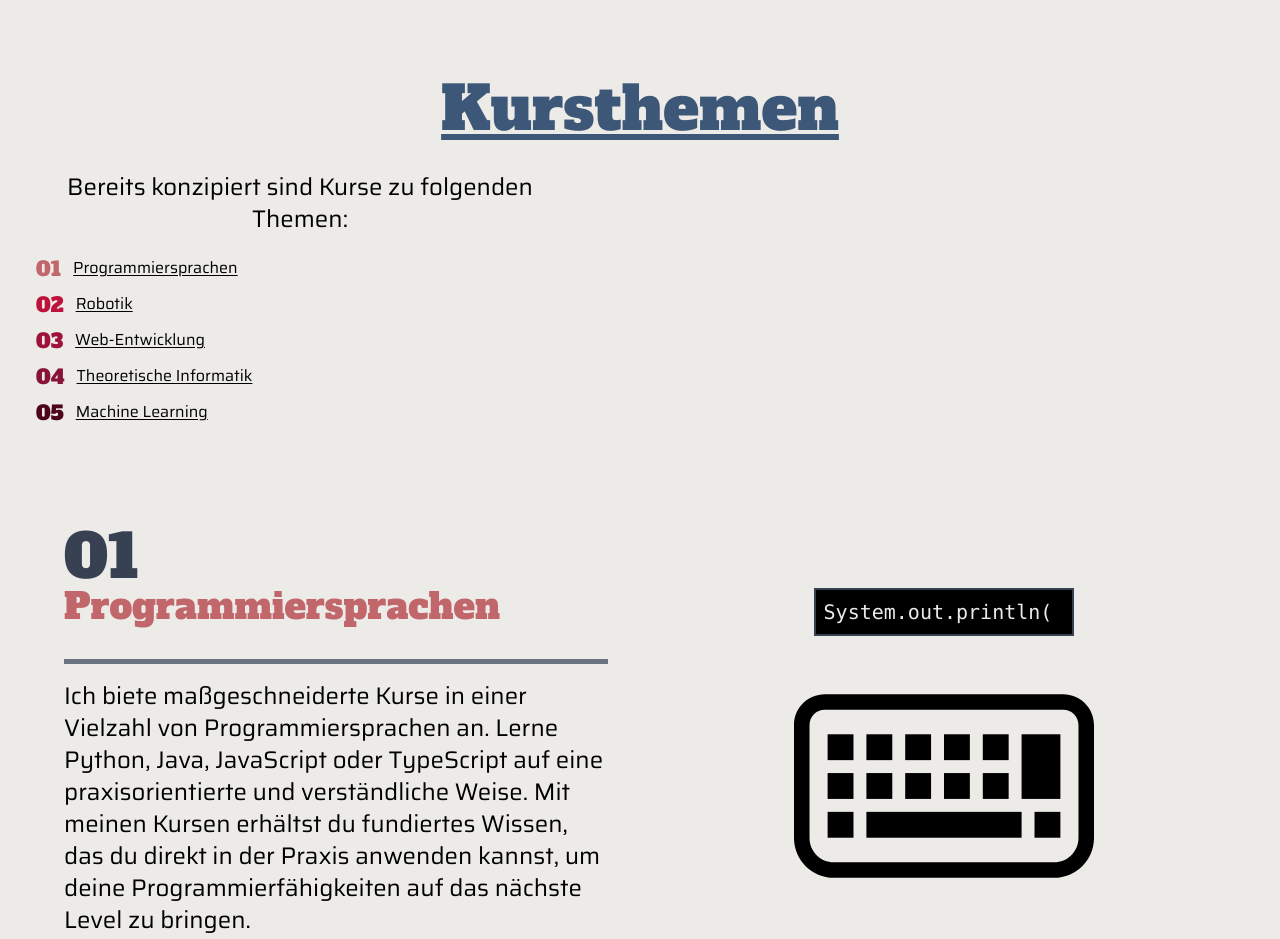
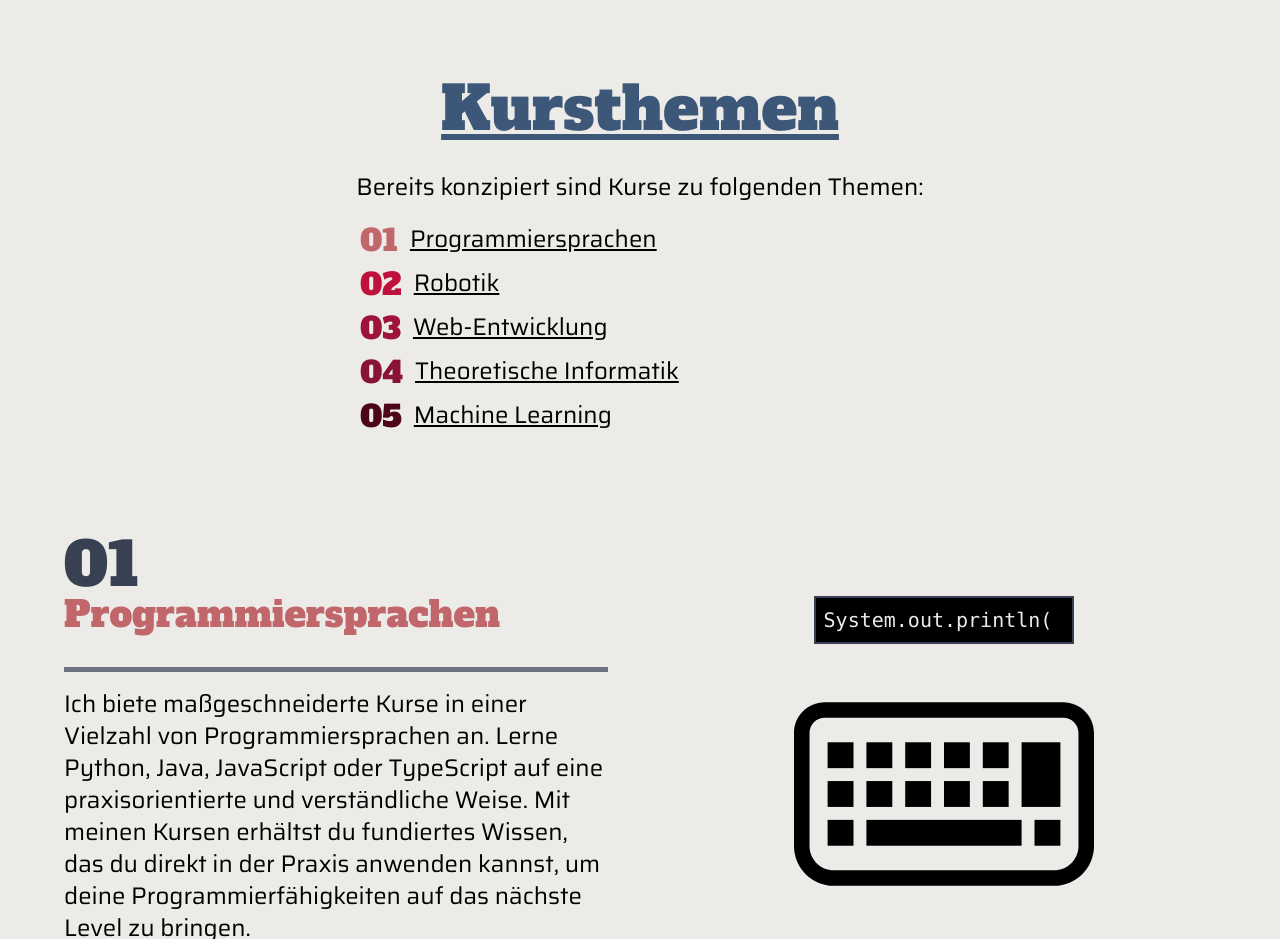
Before and after one commit to louziferr/luzie-website, a Next.js app: page /lehre in a window 1280 px wide. Shown: the part 1880-2819 px from the top of the page. Built offline with nearby package versions, Linux system fonts and the light colour scheme; a web font is replaced by a local one; what tailwindcss-animated would draw is missing.

Commit message:
fix wide scren

```diff
--- a/app/lehre/page.tsx
+++ b/app/lehre/page.tsx
@@ -77,59 +77,69 @@ export default function Lehre() {
         Kursthemen
       </h1>
 
-      <div className="p-8 leading-relaxed w-full max-w-[600px]">
+      <div className="flex flex-row items-center justify-center">
+        <div className="p-8 leading-relaxed max-w-[900px]">
           <p className="text-[15px] md:text-2xl text-center font-saira pb-4">
             Bereits konzipiert sind Kurse zu folgenden Themen:
           </p>
           <ul className="font-saira">
             <li className="p-1 flex">
-            <div className="text-red text-xl font-alfa mr-3">01</div>
+              <div className="text-red text-xl md:text-3xl font-alfa mr-3">
+                01
+              </div>
               <Link
-              className="underline underline-offset-2 hover:cursor-pointer"
+                className="underline underline-offset-2 md:text-2xl hover:cursor-pointer"
                 href="/lehre/#programmiersprachen"
               >
                 Programmiersprachen
               </Link>
             </li>
             <li className="p-1 flex">
-            <div className="text-rose-700 text-xl font-alfa mr-3">02</div>
+              <div className="text-rose-700 text-xl font-alfa md:text-3xl mr-3">
+                02
+              </div>
               <Link
-              className="underline underline-offset-2 hover:cursor-pointer"
+                className="underline underline-offset-2  md:text-2xl hover:cursor-pointer"
                 href="/lehre/#robotik"
               >
                 Robotik
               </Link>
             </li>
             <li className="p-1 flex">
-            <div className="text-rose-800 text-xl font-alfa mr-3">03</div>
+              <div className="text-rose-800 text-xl md:text-3xl font-alfa mr-3">
+                03
+              </div>
               <Link
-              className="underline underline-offset-2 hover:cursor-pointer"
+                className="underline underline-offset-2  md:text-2xl hover:cursor-pointer"
                 href="/lehre/#web-entwicklung"
               >
                 Web-Entwicklung
               </Link>
             </li>
             <li className="p-1 flex">
-            <div className="text-rose-900 text-xl font-alfa mr-3">04</div>
+              <div className="text-rose-900 text-xl md:text-3xl font-alfa mr-3">
+                04
+              </div>
               <Link
-              className="underline underline-offset-2 hover:cursor-pointer"
+                className="underline underline-offset-2  md:text-2xl hover:cursor-pointer"
                 href="/lehre/#theoretische-informatik"
               >
                 Theoretische Informatik
               </Link>
             </li>
             <li className="p-1 flex">
-            <div className="text-rose-950 text-xl font-alfa mr-3 hover:cursor-pointer">
+              <div className="text-rose-950 text-xl md:text-3xl font-alfa mr-3 hover:cursor-pointer">
                 05
               </div>
               <Link
-              className="underline underline-offset-2 hover:cursor-pointer"
+                className="underline underline-offset-2  md:text-2xl hover:cursor-pointer"
                 href="/lehre/#machine-learning"
               >
                 Machine Learning
               </Link>
             </li>
           </ul>
+        </div>
       </div>
 
       <section className="flex items-center justify-center">
```
Lines whose indentation alone changed are shown as unchanged.
